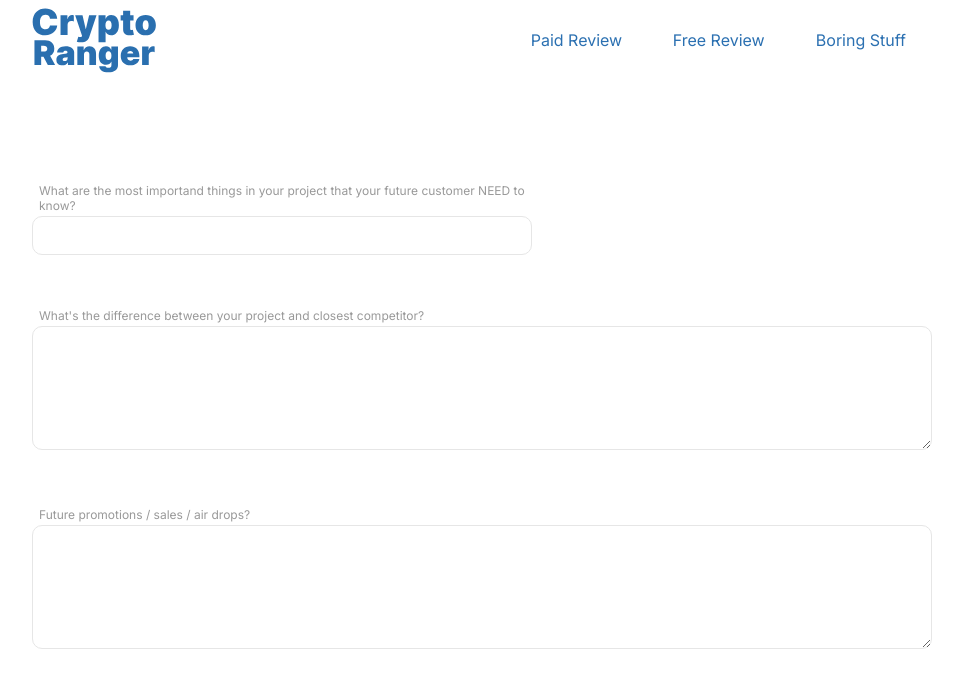
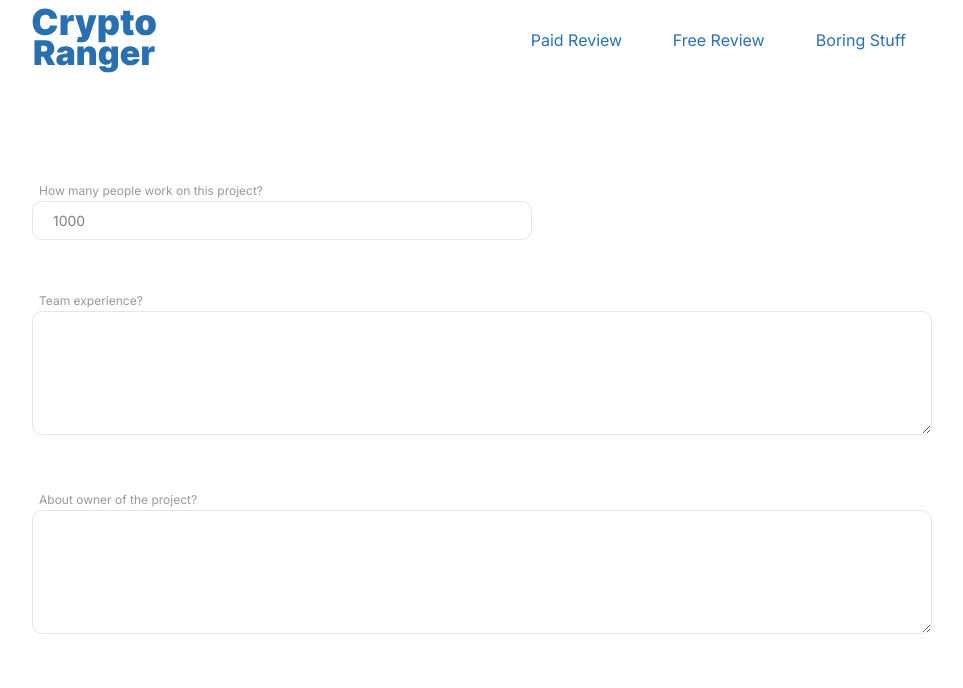
Before and after one commit to SimpleMB/CryptoRangerSimple, a Next.js app: page /paid/team in a window 1280 px wide. Shown: the top 688 px of the page, without its empty margins (158-1121 px from the left). Built offline with nearby package versions, Linux system fonts and the light colour scheme.

Commit message:
Fixed wrong id and imput names

```diff
--- a/Templates/TeamTemplate/TeamTemplate.tsx
+++ b/Templates/TeamTemplate/TeamTemplate.tsx
@@ -14,7 +14,7 @@ const TeamTemplate = () => {
   const { register, watch } = useForm();
 
   const storageExampleUse: TeamProps = {
-    teamNumber: '',
+    teamNumber: '1000',
     teamExperience: '',
     aboutOwner: '',
   };
@@ -31,26 +31,26 @@ const TeamTemplate = () => {
     <Form onSubmit={undefined}>
       <FormSmallInput
         register={register}
-        fieldId="importandFeatures"
-        fieldName="importandFeatures"
-        label="What are the most importand things in your project that your future customer NEED to know?"
+        fieldId="teamNumber"
+        fieldName="teamNumber"
+        label="How many people work on this project?"
         type="small"
         value={storageExampleUse.teamNumber}
       />
       <FormBigInput
         register={register}
-        fieldId="differenceCompetitor"
-        fieldName="differenceCompetitor"
-        label="What's the difference between your project and closest competitor?"
+        fieldId="teamExperience"
+        fieldName="teamExperience"
+        label="Team experience?"
         type="big"
         value={storageExampleUse.teamExperience}
         rows={6}
       />
       <FormBigInput
         register={register}
-        fieldId="futurePromotions"
-        fieldName="futurePromotions"
-        label="Future promotions / sales / air drops?"
+        fieldId="aboutOwner"
+        fieldName="aboutOwner"
+        label="About owner of the project?"
         type="big"
         value={storageExampleUse.aboutOwner}
         rows={6}
```
Also changed, not shown: Templates/LanguageTemplate/LanguageTemplate.tsx (+6 -6 lines).
